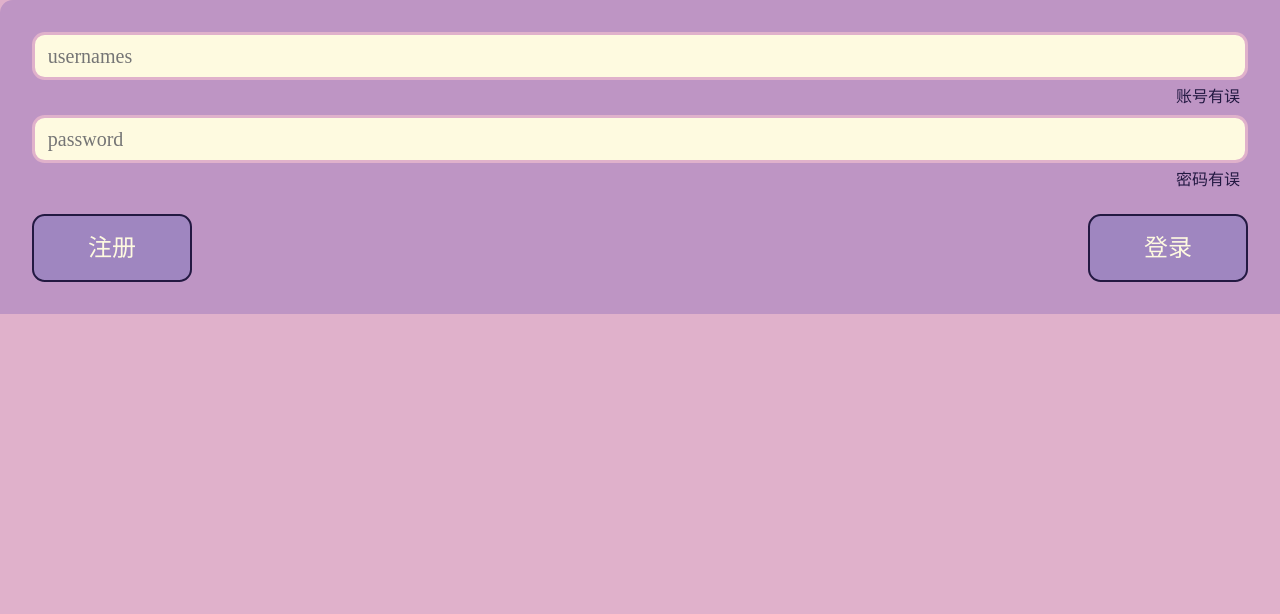
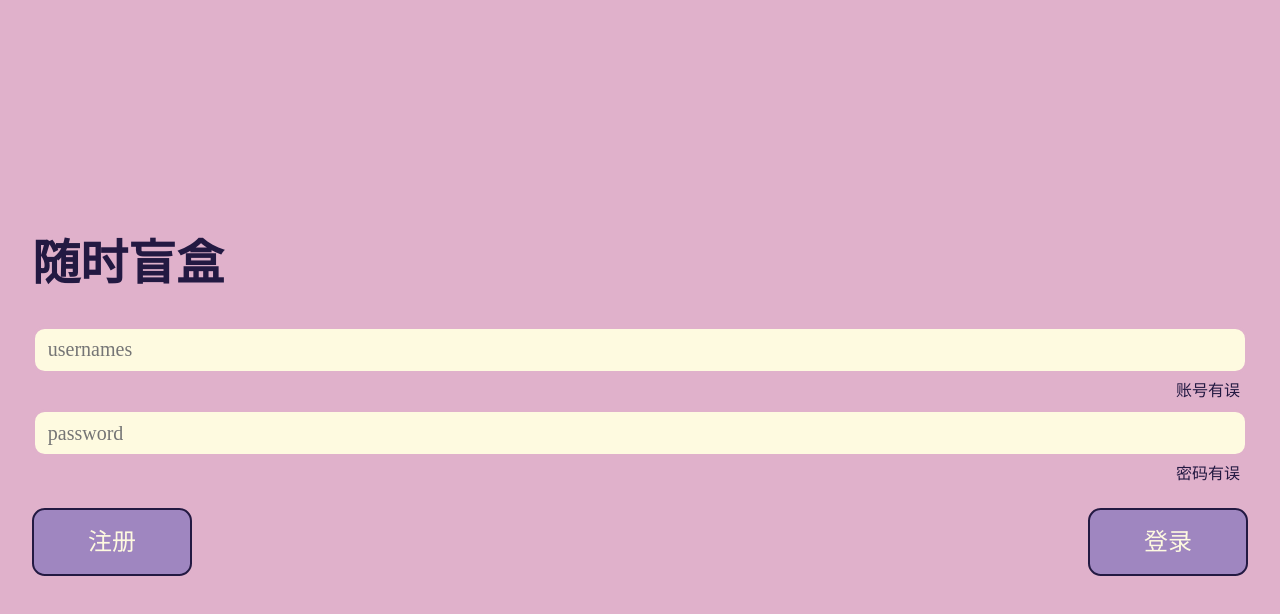
Before and after one commit to jet-crow/vue_blind_box_anytime, a Vue app: page /#/ in a window 1280 px wide. Shown: the top 614 px of the page. Built offline with nearby package versions, Linux system fonts and the light colour scheme; a web font is replaced by a local one.

Commit message:
update 登录页布局

```diff
--- a/src/assets/css/form.css
+++ b/src/assets/css/form.css
@@ -4,18 +4,27 @@ main {
     background-color: var(--color-p-100);
     display: flex;
     flex-direction: column;
-    justify-content: space-between;
+    justify-content: center;
 }
 
 /* form_box start */
 .form_box{
     width: 100vw;
     border-top-left-radius: 0.8rem;
-    background-color: var(--color-p-200);
+    /* background-color: var(--color-p-200); */
     display: flex;
     flex-direction: column;
-    padding: 2rem;
+    padding: 0 2rem;
+
 }
+
+.form_box h1{
+    font-size: var(--text-5xl);
+    padding-bottom: 2rem;
+    color: var(--color-p-500);
+}
+
+
 .form_box .form_item{
     display: flex;
     flex-direction: column;
--- a/src/views/LoginAndRegistered.vue
+++ b/src/views/LoginAndRegistered.vue
@@ -1,6 +1,8 @@
 <template>
     <main>
         <div class="form_box">
+            <h1>随时盲盒</h1>
+
             <label class="form_item no_border">
                 <input v-model="user" placeholder="usernames" />
                 <!-- <span>&nbsp</span> -->
```
